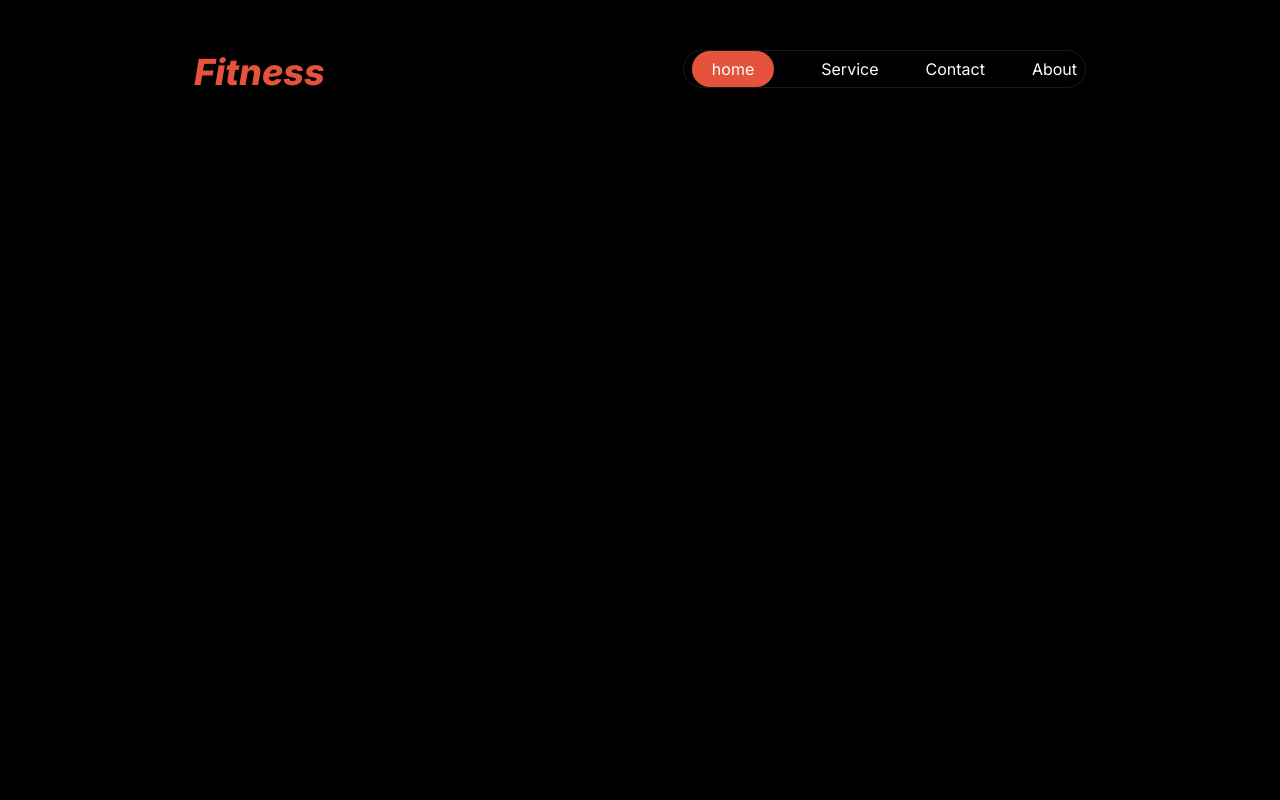
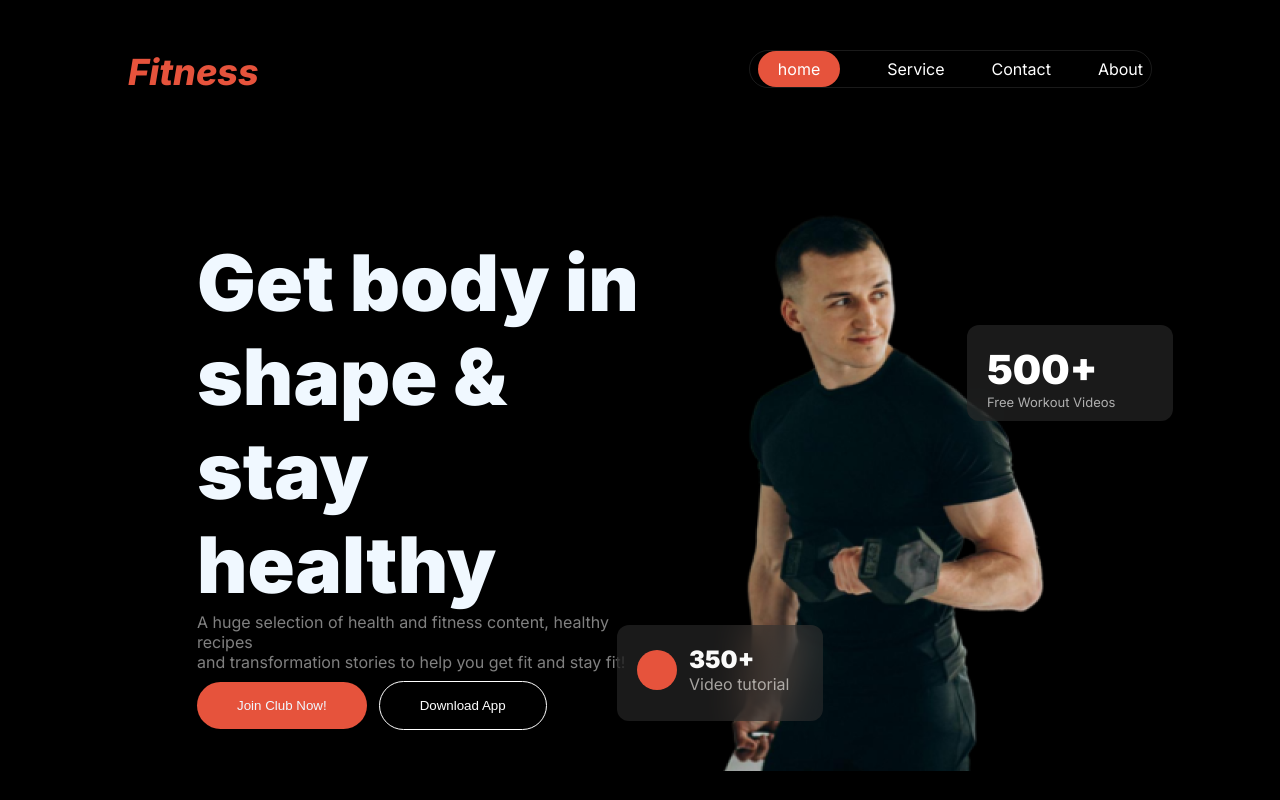
Before and after one commit to smrasel2/web-assignment, a plain HTML site: page index.html in a window 1280 px wide. Drawn offline with Linux system fonts and the light colour scheme.

Commit message:
hero nad design added

```diff
--- a/index.html
+++ b/index.html
@@ -10,6 +10,7 @@
     <script src="https://kit.fontawesome.com/eb37c0e132.js" crossorigin="anonymous"></script>
 </head>
 <body>
+    <!-- nav section -->
     <nav class="nav-container">
      <div class="nav-r">
         <p class="nav-cont">Fitness</p>
@@ -30,9 +31,85 @@
             <i class="fa-solid fa-bars"></i>
         </div>
 
+
+
+
     </nav>
+    <!-- nav bar end -->
 
-    <main>
+    <main >
+      <!-- hero section start -->
+      <section class="content-mats">
+        <div class="right-one">
+            <div class="contents">
+                <h1 class="bold">Get body in <br> shape & stay <br>healthy</h1>
+            <p class="bold-pera">A huge selection of health and fitness content, healthy recipes <br>and transformation stories to help you get fit and stay fit!</p>
+
+            <div class="flex">
+            <button class="join-btn">Join Club Now!</button>
+            <button class="down-btn">Download App</button>
+            </div>
+            </div>
+
+        </div>
+
+        <div class="left-one">
+            <img src="assets/Images 2.png" alt="">
+
+
+
+         <div>
+        <div id="btn-one">
+           <div class="mats">
+            <div class="dot">
+
+
+
+
+
+        </div>
+           <div>
+            <p class="num">
+                350+
+
+            </p>
+
+            <p class="num-lekha">
+                Video tutorial
+
+            </p>
+            </div>
+            </div>
+
+
+
+
+
+
+
+       </div>
+
+       <div id="btn-two">
+        <div class="btn-cons">
+            <h1 class="sec-pera">500+</h1>
+            <p class="mul-pera">Free Workout Videos</p>
+        </div>
+
+
+
+       </div>
+        </div>
+
+      </section>
+      <!-- hero section end -->
+
+      <!-- run section start -->
+         <section class="run-container">
+
+         </section>
+
+      <!-- run section end -->
+
 
     </main>
 
--- a/styles/responsive.css
+++ b/styles/responsive.css
@@ -6,10 +6,50 @@
         display: block;
         display: flex;
         align-items: center;
-        margin-right: 30px;
+
     }
+    .content-mats{
+        flex-direction: column;
+    }
+    .right-one{
+        width: 80%;
+}
 
-    .nav-cont{
-        margin-left: -130px;
-    }
+
+.contents{
+    margin-left: 0;
 }
+
+.flex{
+    display: flex;
+}
+.left-one{
+
+    margin-right: 0;
+
+
+   }
+   #btn-two{
+
+            width: 150px;
+           margin-left: 200px;
+    margin-top: -500px;
+}
+#btn-one{
+    width: 155px;
+    margin-left: -00px;
+margin-top: -350px;
+}
+
+.dot{
+    width: 40%;
+
+
+}
+
+}
+
+@media screen and (min-width:577px) and (max-width:992px) {
+
+
+}
--- a/styles/style.css
+++ b/styles/style.css
@@ -6,9 +6,13 @@
     box-sizing: border-box;
 }
 
+
+
 body{
     background-color: black;
 }
+
+/* nav bar start */
 .nav-cont{
     color: rgb(230, 83, 60);
 font-family: inter;
@@ -20,12 +24,13 @@ font-weight: 800;
 .nav-container{
     display: flex;
     justify-content: space-between;
-    margin-left: 194px;
-    margin-top: 50px;
+     margin: 50px auto 0;
+
+    width: 80%;
 }
 .nav-container ul{
     display: flex;
-    margin-right: 194px;
+   margin: 0 auto;
     gap: 47px;
     border: 1px solid rgba(255, 255, 255, 0.1);
     border-radius: 39px;
@@ -54,3 +59,176 @@ nav ul li{
 
     display: none;
 }
+/* nav bar end */
+
+
+/* hero section start */
+.content-mats{
+    display: flex;
+    justify-content: space-between;
+    margin: 97px 0 auto;
+
+
+
+    align-items: center;
+
+
+
+}
+.contents{
+    margin-left: 197px;
+}
+
+.right-one{
+
+    width: 50%;
+
+
+}
+.bold{
+    color: aliceblue;
+    font-family: inter;
+    font-weight: 900;
+    font-size: 4.87rem;
+
+}
+
+.bold-pera{
+    color: rgba(255, 255, 255, 0.5);
+    font-family: Inter;
+    font-size: 1rem;
+    font-weight: 400;
+
+
+}
+
+.left-one{
+
+ margin-right: 214px;
+
+
+}
+.left-one img{
+    position: relative;
+
+}
+.join-btn{
+   margin-top: 10px;
+   border-radius: 42px;
+
+background: rgb(230, 83, 60);
+
+padding: 16px 40px;
+color: aliceblue;
+border: none;
+}
+
+.down-btn{
+
+ border: 1px solid rgb(255, 255, 255);
+border-radius: 42px;
+padding: 16px 40px;
+
+background-color: transparent;
+color: white;
+margin-left: 8px;
+
+
+}
+
+.dot{
+    width: 40px;
+height: 40px;
+background-color: rgb(230, 83, 60);
+border-radius: 50%;
+
+
+
+
+}
+
+.mats{
+    display: flex;
+    gap: 12px;
+    align-items: center;
+    margin-top: 20px;
+    margin-left: 20px;
+
+}
+
+
+.num{
+    color: rgb(250, 250, 249);
+font-family: Inter;
+font-size: 24px;
+font-weight: 900;
+
+
+
+}
+.num-lekha{
+    color: rgba(239, 237, 232, 0.65);
+font-family: Inter;
+font-size: 16px;
+font-weight: 400;
+
+
+
+
+
+}
+#btn-one{
+    width: 206px;
+  margin-top: -150px;
+  margin-left: -100px;
+
+  position: absolute;
+  height: 96px;
+
+  border-radius: 12px;
+
+  background: rgba(48, 48, 48, 0.54);
+  backdrop-filter: blur(20px);
+
+
+
+
+
+
+
+}
+#btn-two{
+    width: 206px;
+           margin-left: 250px;
+    margin-top: -450px;
+
+    position: absolute;
+
+    height: 96px;
+
+    border-radius: 12px;
+
+    background: rgba(48, 48, 48, 0.54);
+    backdrop-filter: blur(20px);
+
+
+}
+
+.sec-pera{
+    color: rgb(255, 255, 255);
+font-family: Inter;
+font-size: 40px;
+font-weight: 900;
+margin-left: 20px;
+margin-top: 20px;
+}
+
+.mul-pera{
+    margin-left: 20px;
+    color: rgba(255, 255, 255, 0.65);
+font-family: Inter;
+font-size: 13px;
+font-weight: 400;
+}
+
+/* hero section end */
```
